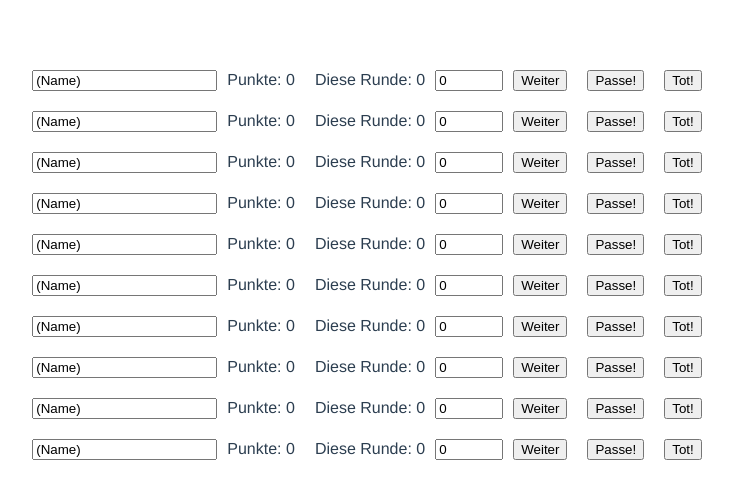
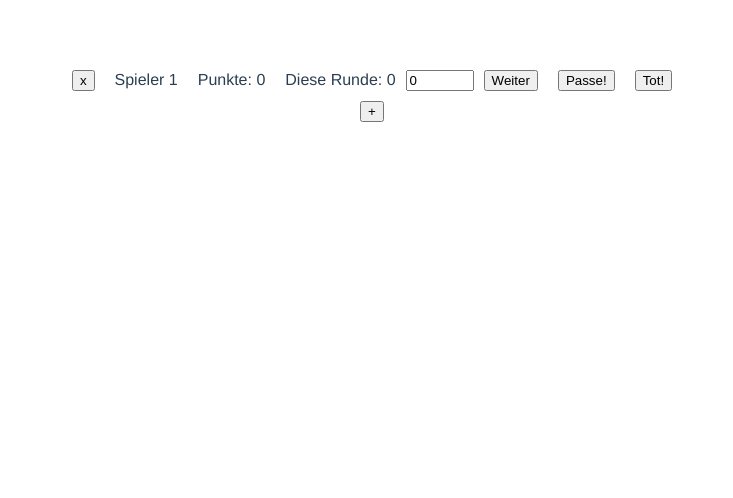
Before and after one commit to heinje/Zehntausend, a Vue app: page / in a window 1280 px wide. Shown: the top 498 px of the page, without its empty margins (268-1001 px from the left). Built offline with nearby package versions, Linux system fonts and the light colour scheme.

Commit message:
Allow Players to be added and deleted

```diff
--- a/src/App.vue
+++ b/src/App.vue
@@ -1,24 +1,40 @@
 <template>
-  <div><Player /></div>
-  <div><Player /></div>
-  <div><Player /></div>
-  <div><Player /></div>
-  <div><Player /></div>
-  <div><Player /></div>
-  <div><Player /></div>
-  <div><Player /></div>
-  <div><Player /></div>
-  <div><Player /></div>
+  <div v-bind:key="player.name" v-for="player in players">
+    <PlayerComponent
+      v-bind:player="player"
+      v-on:delete="removePlayer(player)"
+    />
+  </div>
+  <button v-on:click="addPlayer">
+    +
+  </button>
 </template>
 
 <script lang="ts">
 import { defineComponent } from "vue";
-import Player from "./components/Player.vue";
+import PlayerComponent from "./components/Player.vue";
+import { Player } from "./data-objects/player";
 
 export default defineComponent({
   name: "App",
   components: {
-    Player
+    PlayerComponent
+  },
+  data: function() {
+    return {
+      players: [new Player("Spieler 1")]
+    };
+  },
+  methods: {
+    addPlayer: function() {
+      this.players.push(new Player("Neuer Spieler"));
+    },
+    removePlayer: function(player: Player) {
+      const index = this.players.indexOf(player);
+      if (index >= 0) {
+        this.players.splice(index, 1);
+      }
+    }
   }
 });
 </script>
--- a/src/components/Player.vue
+++ b/src/components/Player.vue
@@ -1,6 +1,7 @@
 <template>
   <div>
-    <input v-model="name" placeholder="(Name)" />
+    <button v-on:click="this.$emit('delete')">x</button>
+    <div class="name">{{ player.name }}</div>
     <div>Punkte: {{ points }}</div>
     <div>Diese Runde: {{ pointsRound }}</div>
     <input
@@ -42,10 +43,10 @@ import { defineComponent } from "vue";
 
 export default defineComponent({
   name: "Player",
-  props: {},
+  props: ["player"],
   data: function() {
     return {
-      name: "(Name)",
+      name: this.$props.player.name,
       points: 0,
       pointsRound: 0,
       pointsAdd: 0
--- /dev/null
+++ b/src/data-objects/player.ts
@@ -0,0 +1,13 @@
+export class Player {
+  name: string;
+  points: number;
+  pointsRound: number;
+  pointsAdd: number;
+
+  constructor(name: string) {
+    this.name = name;
+    this.points = 0;
+    this.pointsRound = 0;
+    this.pointsAdd = 0;
+  }
+}
```
Also changed, not shown: 1 other file (tests, documents, lock files or other folders).
